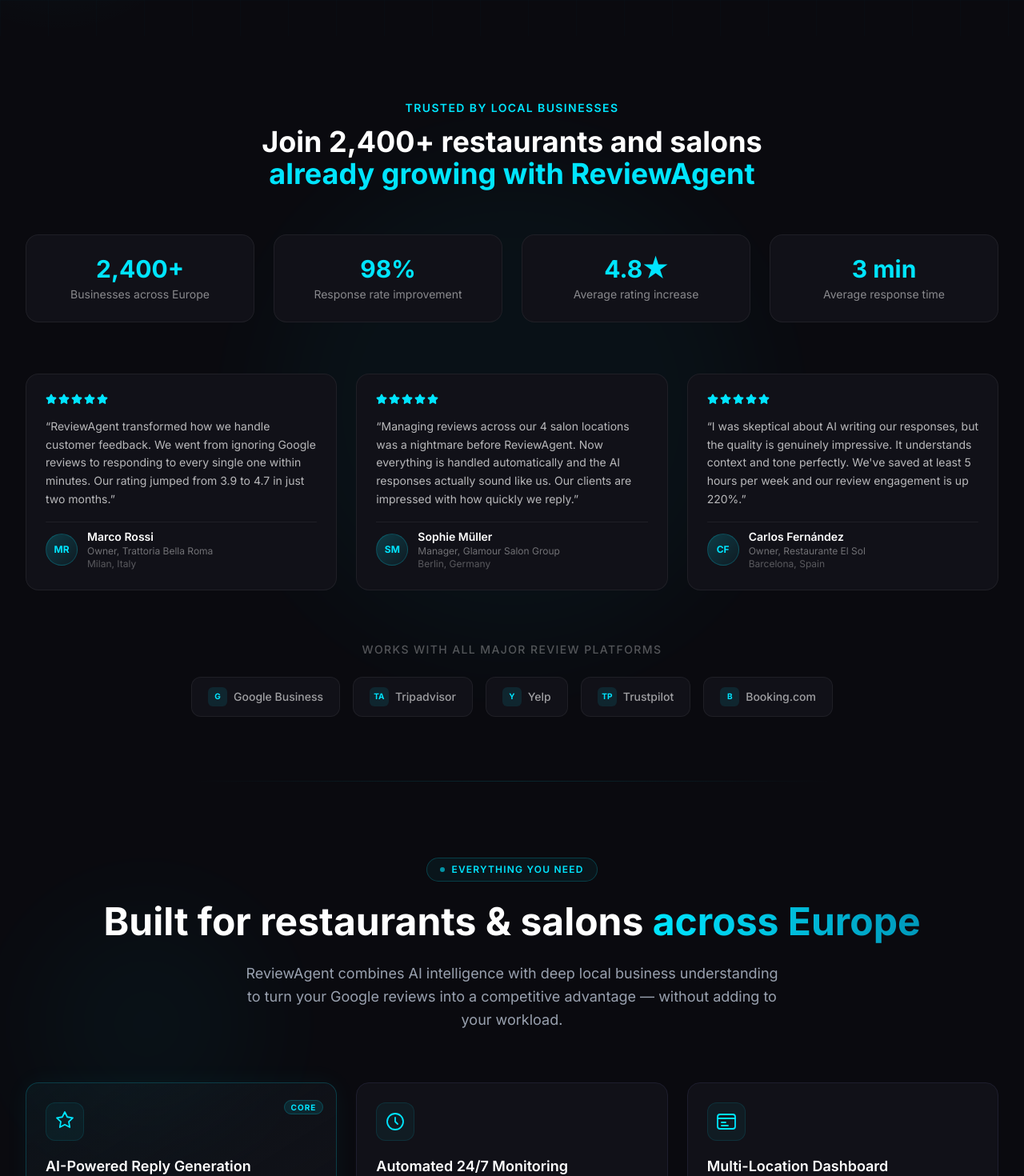
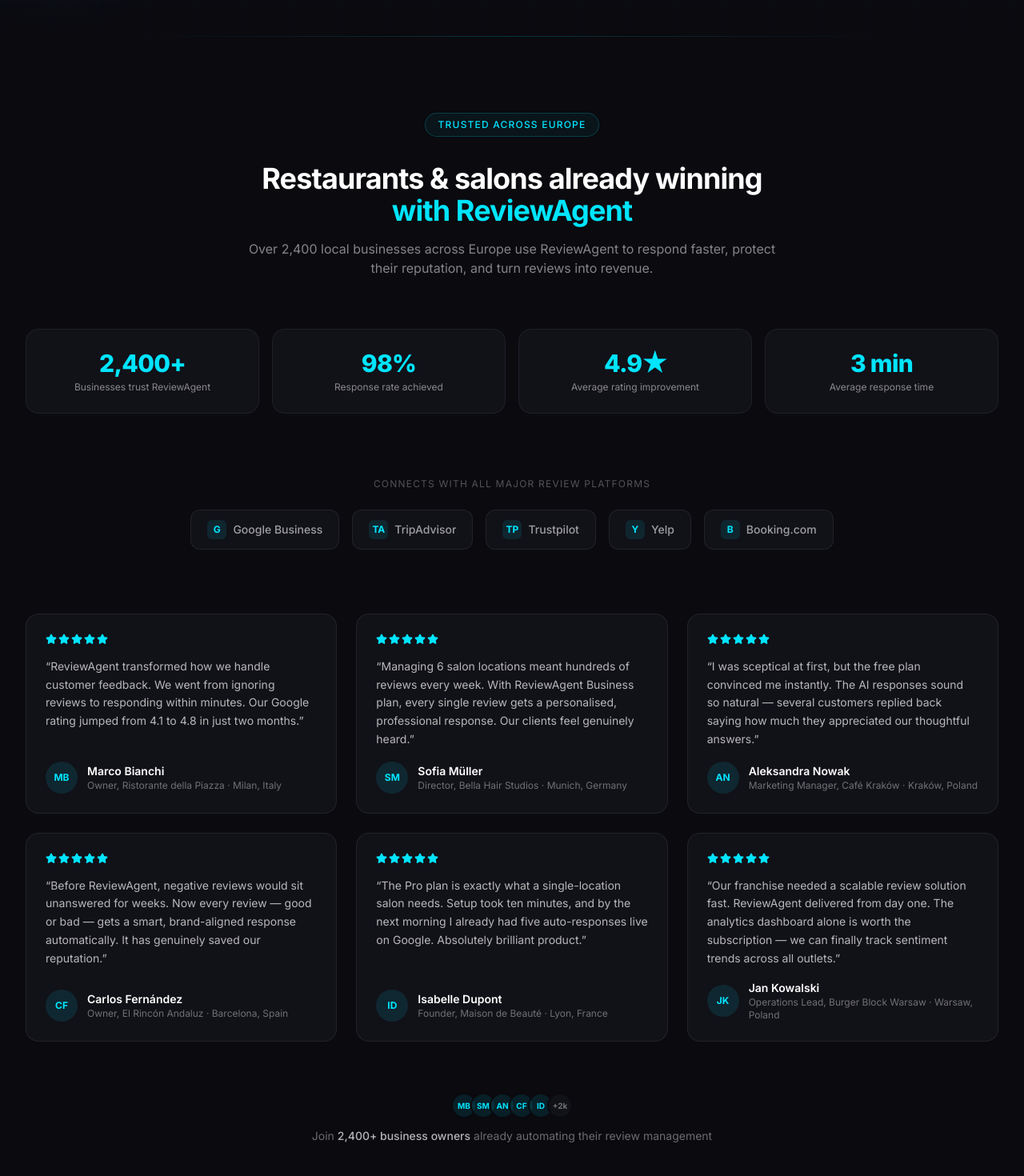
Before and after one commit to chshipkovai-dev/new, a Next.js app: page / in a window 1280 px wide. Shown: the part 960-2430 px from the top of the page at 80% size. Built offline with nearby package versions, Linux system fonts and the light colour scheme.

Commit message:
feat: add SocialProof section with stats, testimonials, platform logos and trust indicators

```diff
--- a/components/sections/SocialProof.tsx
+++ b/components/sections/SocialProof.tsx
@@ -1,44 +1,68 @@
 import { Star } from 'lucide-react';
 
 const stats = [
-  { value: '2,400+', label: 'Businesses across Europe' },
-  { value: '98%', label: 'Response rate improvement' },
-  { value: '4.8★', label: 'Average rating increase' },
+  { value: '2,400+', label: 'Businesses trust ReviewAgent' },
+  { value: '98%', label: 'Response rate achieved' },
+  { value: '4.9★', label: 'Average rating improvement' },
   { value: '3 min', label: 'Average response time' },
 ];
 
 const testimonials = [
   {
-    name: 'Marco Rossi',
-    role: 'Owner, Trattoria Bella Roma',
+    name: 'Marco Bianchi',
+    role: 'Owner, Ristorante della Piazza',
     location: 'Milan, Italy',
-    avatar: 'MR',
+    avatar: 'MB',
     rating: 5,
-    text: 'ReviewAgent transformed how we handle customer feedback. We went from ignoring Google reviews to responding to every single one within minutes. Our rating jumped from 3.9 to 4.7 in just two months.',
+    text: 'ReviewAgent transformed how we handle customer feedback. We went from ignoring reviews to responding within minutes. Our Google rating jumped from 4.1 to 4.8 in just two months.',
   },
   {
-    name: 'Sophie Müller',
-    role: 'Manager, Glamour Salon Group',
-    location: 'Berlin, Germany',
+    name: 'Sofia Müller',
+    role: 'Director, Bella Hair Studios',
+    location: 'Munich, Germany',
     avatar: 'SM',
     rating: 5,
-    text: 'Managing reviews across our 4 salon locations was a nightmare before ReviewAgent. Now everything is handled automatically and the AI responses actually sound like us. Our clients are impressed with how quickly we reply.',
+    text: 'Managing 6 salon locations meant hundreds of reviews every week. With ReviewAgent Business plan, every single review gets a personalised, professional response. Our clients feel genuinely heard.',
+  },
+  {
+    name: 'Aleksandra Nowak',
+    role: 'Marketing Manager, Café Kraków',
+    location: 'Kraków, Poland',
+    avatar: 'AN',
+    rating: 5,
+    text: 'I was sceptical at first, but the free plan convinced me instantly. The AI responses sound so natural — several customers replied back saying how much they appreciated our thoughtful answers.',
   },
   {
     name: 'Carlos Fernández',
-    role: 'Owner, Restaurante El Sol',
+    role: 'Owner, El Rincón Andaluz',
     location: 'Barcelona, Spain',
     avatar: 'CF',
     rating: 5,
-    text: 'I was skeptical about AI writing our responses, but the quality is genuinely impressive. It understands context and tone perfectly. We\'ve saved at least 5 hours per week and our review engagement is up 220%.',
+    text: 'Before ReviewAgent, negative reviews would sit unanswered for weeks. Now every review — good or bad — gets a smart, brand-aligned response automatically. It has genuinely saved our reputation.',
+  },
+  {
+    name: 'Isabelle Dupont',
+    role: 'Founder, Maison de Beauté',
+    location: 'Lyon, France',
+    avatar: 'ID',
+    rating: 5,
+    text: 'The Pro plan is exactly what a single-location salon needs. Setup took ten minutes, and by the next morning I already had five auto-responses live on Google. Absolutely brilliant product.',
+  },
+  {
+    name: 'Jan Kowalski',
+    role: 'Operations Lead, Burger Block Warsaw',
+    location: 'Warsaw, Poland',
+    avatar: 'JK',
+    rating: 5,
+    text: 'Our franchise needed a scalable review solution fast. ReviewAgent delivered from day one. The analytics dashboard alone is worth the subscription — we can finally track sentiment trends across all outlets.',
   },
 ];
 
-const logos = [
+const brandLogos = [
   { name: 'Google Business', abbr: 'G' },
-  { name: 'Tripadvisor', abbr: 'TA' },
+  { name: 'TripAdvisor', abbr: 'TA' },
+  { name: 'Trustpilot', abbr: 'TP' },
   { name: 'Yelp', abbr: 'Y' },
-  { name: 'Trustpilot', abbr: 'TP' },
   { name: 'Booking.com', abbr: 'B' },
 ];
 
@@ -46,100 +70,124 @@
   return (
     <div className="flex gap-0.5">
       {Array.from({ length: count }).map((_, i) => (
-        <Star
-          key={i}
-          size={14}
-          className="fill-[#00e5ff] text-[#00e5ff]"
-        />
+        <Star key={i} size={14} className="fill-[#00e5ff] text-[#00e5ff]" />
       ))}
+    </div>
+  );
+}
+
+function TestimonialCard({
+  name,
+  role,
+  location,
+  avatar,
+  rating,
+  text,
+}: (typeof testimonials)[0]) {
+  return (
+    <div className="flex flex-col gap-4 rounded-2xl border border-white/[0.07] bg-[#111118] p-6 transition-all duration-300 hover:border-[#00e5ff]/20 hover:shadow-[0_0_24px_rgba(0,229,255,0.06)]">
+      <StarRating count={rating} />
+      <p className="flex-1 text-sm leading-relaxed text-white/70">&ldquo;{text}&rdquo;</p>
+      <div className="flex items-center gap-3">
+        <div className="flex h-10 w-10 shrink-0 items-center justify-center rounded-full bg-[#00e5ff]/10 text-xs font-bold text-[#00e5ff]">
+          {avatar}
+        </div>
+        <div>
+          <p className="text-sm font-semibold text-white">{name}</p>
+          <p className="text-xs text-white/40">
+            {role} &middot; {location}
+          </p>
+        </div>
+      </div>
     </div>
   );
 }
 
 export default function SocialProof() {
   return (
-    <section className="py-20 bg-[#0a0a0f] relative overflow-hidden">
+    <section className="relative overflow-hidden bg-[#0a0a0f] py-24">
       {/* Background glow */}
-      <div className="absolute inset-0 pointer-events-none">
-        <div className="absolute top-1/2 left-1/2 -translate-x-1/2 -translate-y-1/2 w-[600px] h-[600px] bg-[#00e5ff] opacity-[0.03] rounded-full blur-3xl" />
+      <div className="pointer-events-none absolute inset-0">
+        <div className="absolute left-1/2 top-0 h-px w-3/4 -translate-x-1/2 bg-gradient-to-r from-transparent via-[#00e5ff]/20 to-transparent" />
       </div>
 
-      <div className="max-w-7xl mx-auto px-4 sm:px-6 lg:px-8 relative">
-
+      <div className="mx-auto max-w-7xl px-4 sm:px-6 lg:px-8">
         {/* Section header */}
-        <div className="text-center mb-14">
-          <p className="text-sm font-semibold tracking-widest text-[#00e5ff] uppercase mb-3">
-            Trusted by local businesses
+        <div className="mb-16 text-center">
+          <span className="mb-4 inline-flex items-center gap-2 rounded-full border border-[#00e5ff]/20 bg-[#00e5ff]/5 px-4 py-1.5 text-xs font-medium uppercase tracking-widest text-[#00e5ff]">
+            Trusted across Europe
+          </span>
+          <h2 className="mt-4 text-3xl font-bold tracking-tight text-white sm:text-4xl">
+            Restaurants & salons already winning
+            <br />
+            <span className="text-[#00e5ff]">with ReviewAgent</span>
+          </h2>
+          <p className="mx-auto mt-4 max-w-2xl text-base text-white/50">
+            Over 2,400 local businesses across Europe use ReviewAgent to respond faster, protect their reputation, and turn reviews into revenue.
           </p>
-          <h2 className="text-3xl sm:text-4xl font-bold text-white">
-            Join 2,400+ restaurants and salons
-            <span className="block text-[#00e5ff]">already growing with ReviewAgent</span>
-          </h2>
         </div>
 
         {/* Stats row */}
-        <div className="grid grid-cols-2 lg:grid-cols-4 gap-6 mb-16">
+        <div className="mb-20 grid grid-cols-2 gap-4 sm:grid-cols-4">
           {stats.map((stat) => (
             <div
               key={stat.label}
-              className="bg-[#111118] border border-white/[0.06] rounded-2xl p-6 text-center hover:border-[#00e5ff]/20 transition-colors duration-300"
+              className="flex flex-col items-center gap-1 rounded-2xl border border-white/[0.06] bg-[#111118] px-4 py-6 text-center"
             >
-              <p className="text-3xl font-bold text-[#00e5ff] mb-1">{stat.value}</p>
-              <p className="text-sm text-white/50">{stat.label}</p>
+              <span className="text-3xl font-extrabold tracking-tight text-[#00e5ff]">
+                {stat.value}
+              </span>
+              <span className="text-xs text-white/50">{stat.label}</span>
             </div>
           ))}
         </div>
 
-        {/* Testimonials */}
-        <div className="grid md:grid-cols-3 gap-6 mb-16">
-          {testimonials.map((t) => (
-            <div
-              key={t.name}
-              className="bg-[#111118] border border-white/[0.06] rounded-2xl p-6 flex flex-col gap-4 hover:border-[#00e5ff]/20 transition-colors duration-300 group"
-            >
-              {/* Rating */}
-              <StarRating count={t.rating} />
-
-              {/* Text */}
-              <p className="text-white/70 text-sm leading-relaxed flex-1">
-                &ldquo;{t.text}&rdquo;
-              </p>
-
-              {/* Author */}
-              <div className="flex items-center gap-3 pt-2 border-t border-white/[0.06]">
-                <div className="w-10 h-10 rounded-full bg-gradient-to-br from-[#00e5ff]/20 to-[#00e5ff]/5 border border-[#00e5ff]/20 flex items-center justify-center flex-shrink-0">
-                  <span className="text-xs font-bold text-[#00e5ff]">{t.avatar}</span>
-                </div>
-                <div>
-                  <p className="text-white text-sm font-semibold">{t.name}</p>
-                  <p className="text-white/40 text-xs">{t.role}</p>
-                  <p className="text-white/30 text-xs">{t.location}</p>
-                </div>
-              </div>
-            </div>
-          ))}
-        </div>
-
-        {/* Platform integrations */}
-        <div className="text-center">
-          <p className="text-white/30 text-sm mb-6 uppercase tracking-widest font-medium">
-            Works with all major review platforms
+        {/* Platform logos */}
+        <div className="mb-20">
+          <p className="mb-6 text-center text-xs uppercase tracking-widest text-white/30">
+            Connects with all major review platforms
           </p>
-          <div className="flex flex-wrap justify-center items-center gap-4">
-            {logos.map((logo) => (
+          <div className="flex flex-wrap items-center justify-center gap-4">
+            {brandLogos.map((logo) => (
               <div
                 key={logo.name}
-                className="flex items-center gap-2 bg-[#111118] border border-white/[0.06] rounded-xl px-5 py-3 hover:border-[#00e5ff]/20 transition-colors duration-300"
+                className="flex items-center gap-2 rounded-xl border border-white/[0.07] bg-[#111118] px-5 py-3"
               >
-                <div className="w-6 h-6 rounded-md bg-[#00e5ff]/10 flex items-center justify-center">
-                  <span className="text-[10px] font-bold text-[#00e5ff]">{logo.abbr}</span>
-                </div>
-                <span className="text-white/60 text-sm font-medium">{logo.name}</span>
+                <span className="flex h-6 w-6 items-center justify-center rounded-md bg-[#00e5ff]/10 text-xs font-bold text-[#00e5ff]">
+                  {logo.abbr}
+                </span>
+                <span className="text-sm font-medium text-white/60">{logo.name}</span>
               </div>
             ))}
           </div>
         </div>
 
+        {/* Testimonials grid */}
+        <div className="grid gap-6 sm:grid-cols-2 lg:grid-cols-3">
+          {testimonials.map((t) => (
+            <TestimonialCard key={t.name} {...t} />
+          ))}
+        </div>
+
+        {/* Bottom trust line */}
+        <div className="mt-16 flex flex-col items-center gap-3 text-center">
+          <div className="flex -space-x-2">
+            {['MB', 'SM', 'AN', 'CF', 'ID'].map((initials) => (
+              <div
+                key={initials}
+                className="flex h-8 w-8 items-center justify-center rounded-full border-2 border-[#0a0a0f] bg-[#00e5ff]/10 text-[10px] font-bold text-[#00e5ff]"
+              >
+                {initials}
+              </div>
+            ))}
+            <div className="flex h-8 w-8 items-center justify-center rounded-full border-2 border-[#0a0a0f] bg-[#111118] text-[10px] font-bold text-white/40">
+              +2k
+            </div>
+          </div>
+          <p className="text-sm text-white/40">
+            Join <span className="text-white/70 font-medium">2,400+ business owners</span> already automating their review management
+          </p>
+        </div>
       </div>
     </section>
   );
```
